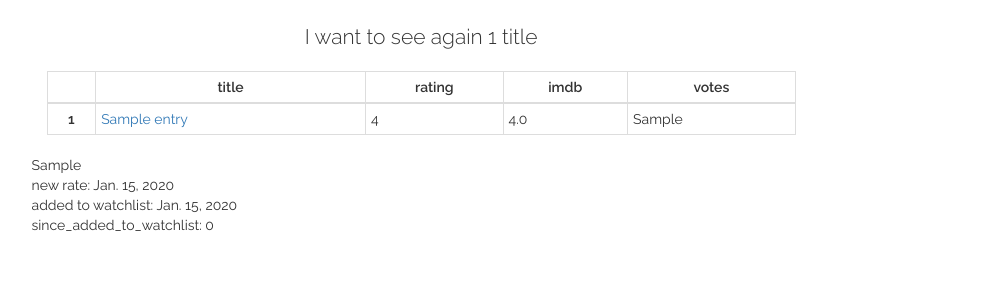
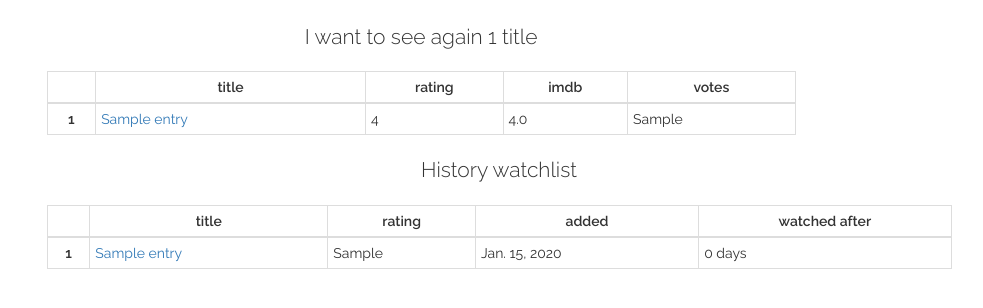
Before and after one commit to eruszczak/movie-website, a Django app: page /watchlist/ in a window 1280 px wide. Shown: the part 51-359 px from the top of the page, without its empty margins (156-1139 px from the left). Run offline with Django 3.2, Linux system fonts and the light colour scheme; tables that the repository leaves empty hold one stand-in row (values such as "Sample post"); some libraries are stand-ins or nearby versions.

Commit message:
toggle watch_btn and display history of watchlist

```diff
--- a/movie/models.py
+++ b/movie/models.py
@@ -4,6 +4,7 @@ import datetime
 from django.core.urlresolvers import reverse
 from django.utils.text import slugify
 from django.shortcuts import get_object_or_404, get_list_or_404
+import sys
 
 
 class Genre(models.Model):
@@ -82,35 +83,35 @@ class Archive(models.Model):
 
     @property
     def days_since_added_to_watchlist(self):
-        current_rating_date = self.calculate_current_rating_date()
+        current_rating_date = self.calculate_next_rating()
         added = datetime.datetime(self.watch_again_date.year, self.watch_again_date.month, self.watch_again_date.day)
         days_diff = (current_rating_date - added).days
         return days_diff
 
     @property
     def days_since_previous_rating(self):
-        # year, month, day = [int(x) for x in self.rate_date.split('-')]
-        current_rating_date = self.calculate_current_rating_date()
+        current_rating_date = self.calculate_next_rating()
         archived_rating_date = datetime.datetime(self.rate_date.year, self.rate_date.month, self.rate_date.day)
-        x = Archive.objects.filter(const=self.const, rate_date__gt=self.rate_date)
-        if x:
-            obj = x[0].rate_date  # assume [0] is the first possible
-            current_rating_date = datetime.datetime(obj.year, obj.month, obj.day)   # maybe because i edited date.
-        # it should be done in function below. FOR watchlist it'll be different, bcs watch_again_date
-        print(current_rating_date)
         days_diff = (current_rating_date - archived_rating_date).days
         return days_diff
 
-    def calculate_current_rating_date(self):
-        entry = get_object_or_404(Entry, const=self.const)
-        # entries_archived = get_list_or_404(Archive, const=self.const, watch_again_date__isnull=False)
-        # entries_archived = Archive.objects.filter(const=self.const, watch_again_date__isnull=False)
-        # if len(entries_archived) > 1:
-        #     entries_archived = entries_archived.filter(rate_date__gt=self.watch_again_date)#.order_by('-rate_date')
-        #     print(entries_archived)
-        #     if len(entries_archived) > 0:
-        #         print('x', entries_archived[0].rate_date)
-        current_date = datetime.datetime(entry.rate_date.year, entry.rate_date.month, entry.rate_date.day)
+    @property
+    def get_entry(self):
+        return get_object_or_404(Entry, const=self.const)
+
+    def calculate_next_rating(self):
+        find_objs = None
+        called_by = sys._getframe(1).f_code.co_name
+        if called_by == 'days_since_added_to_watchlist':
+            find_objs = Archive.objects.filter(const=self.const, rate_date__gt=self.watch_again_date)
+        elif called_by == 'days_since_previous_rating':
+            find_objs = Archive.objects.filter(const=self.const, rate_date__gt=self.rate_date)
+        if find_objs:
+            obj = find_objs[0].rate_date  # assume [0] is the first possible
+            current_date = datetime.datetime(obj.year, obj.month, obj.day)   # maybe because i edited date.
+        else:
+            entry = get_object_or_404(Entry, const=self.const)
+            current_date = datetime.datetime(entry.rate_date.year, entry.rate_date.month, entry.rate_date.day)
         return current_date
 
 
--- a/static/css/styles.css
+++ b/static/css/styles.css
@@ -148,11 +148,34 @@ textarea {
 }
 
 .see-again-btn {
-    padding: 1px;
-    margin: 15px 0 0 50px;
-    background-color: green;
+    border: 0;
+    padding: 1px 5px;
+    color: white;
 }
 
-.see-again-btn-active {
-    background-color: red;
+.watch-btn {
+    margin: 15px 0 8px 50px;
+    background-color: #2196F3;
 }
+
+.unwatch-btn {
+    margin: 15px 0 8px 33px;
+    background-color: #E65100;
+}
+
+.unwatch-btn:hover, .watch-btn:hover {
+    color: white;
+  /*  background-color: #2196F3;*/
+}
+/*
+.watch-btn:hover {
+    color: white;
+    background-color: #E65100;
+}*/
+
+
+#watchlist-link {
+    text-decoration: underline;
+    cursor: default;
+    margin: 0 0 0 60px;
+}
--- a/static/js/scripts.js
+++ b/static/js/scripts.js
@@ -35,3 +35,28 @@ function getResults() {
         });
     });
 };
+
+
+
+
+
+
+$(document).ready(function() {
+    $('#unwatch').mouseover(function() {
+        $(this).val("want to see again").removeClass('unwatch-btn').addClass('watch-btn');
+    }).mouseout(function() {
+        $(this).val("don't want to see again").removeClass('watch-btn').addClass('unwatch-btn');
+    });
+
+    $('#watch').mouseover(function() {
+        $(this).val("don't want to see again").removeClass('watch-btn').addClass('unwatch-btn');
+    }).mouseout(function() {
+        $(this).val("want to see again").removeClass('unwatch-btn').addClass('watch-btn');
+    });
+
+//    $('#watch').mouseover(function() {
+//        $(this).val("dont want to see again");
+//    }).mouseout(function() {
+//        $(this).val("want to see again");
+//    });
+});
--- a/templates/watchlist.html
+++ b/templates/watchlist.html
@@ -33,11 +33,33 @@
         </div>
     </div>
 
-{% for obj in history %}
-    {{ obj.const }}<br>
-    new rate: {{ obj.rate_date }}<br>
-    added to watchlist: {{ obj.watch_again_date }}<br>
-    since_added_to_watchlist: {{ obj.days_since_added_to_watchlist }}<br>
-{% endfor %}
-
+    <div class="container">
+        <div class="row">
+            <div class="col-xs-12">
+                <p class="lead text-center">History watchlist</p>
+                <table class="table table-hover table-bordered table-condensed">
+		            <thead>
+                        <tr>
+                            <th class="text-center"></th>
+                            <th class="text-center">title</th>
+                            <th class="text-center">rating</th>
+                            <th class="text-center">added</th>
+                            <th class="text-center">watched after</th>
+                        </tr>
+                    </thead>
+                    <tbody>
+                        {% for obj in history %}
+                        <tr>
+                            <th scope="row" class="text-center">{{ forloop.counter }}</th>
+                            <td><a href="{% url 'entry_details' slug=obj.get_entry.slug %}">{{ obj.get_entry.name }}</a></td>
+                            <td>{{ obj.rate }}</td>
+                            <td>{{ obj.watch_again_date }}</td>
+                            <td>{{ obj.days_since_added_to_watchlist }} days</td>
+                        </tr>
+                        {% endfor %}
+                    </tbody>
+                </table>
+            </div>
+        </div>
+    </div>
 {% endblock %}
```
Also changed, not shown: templates/entry_details.html (+6 -5 lines).
